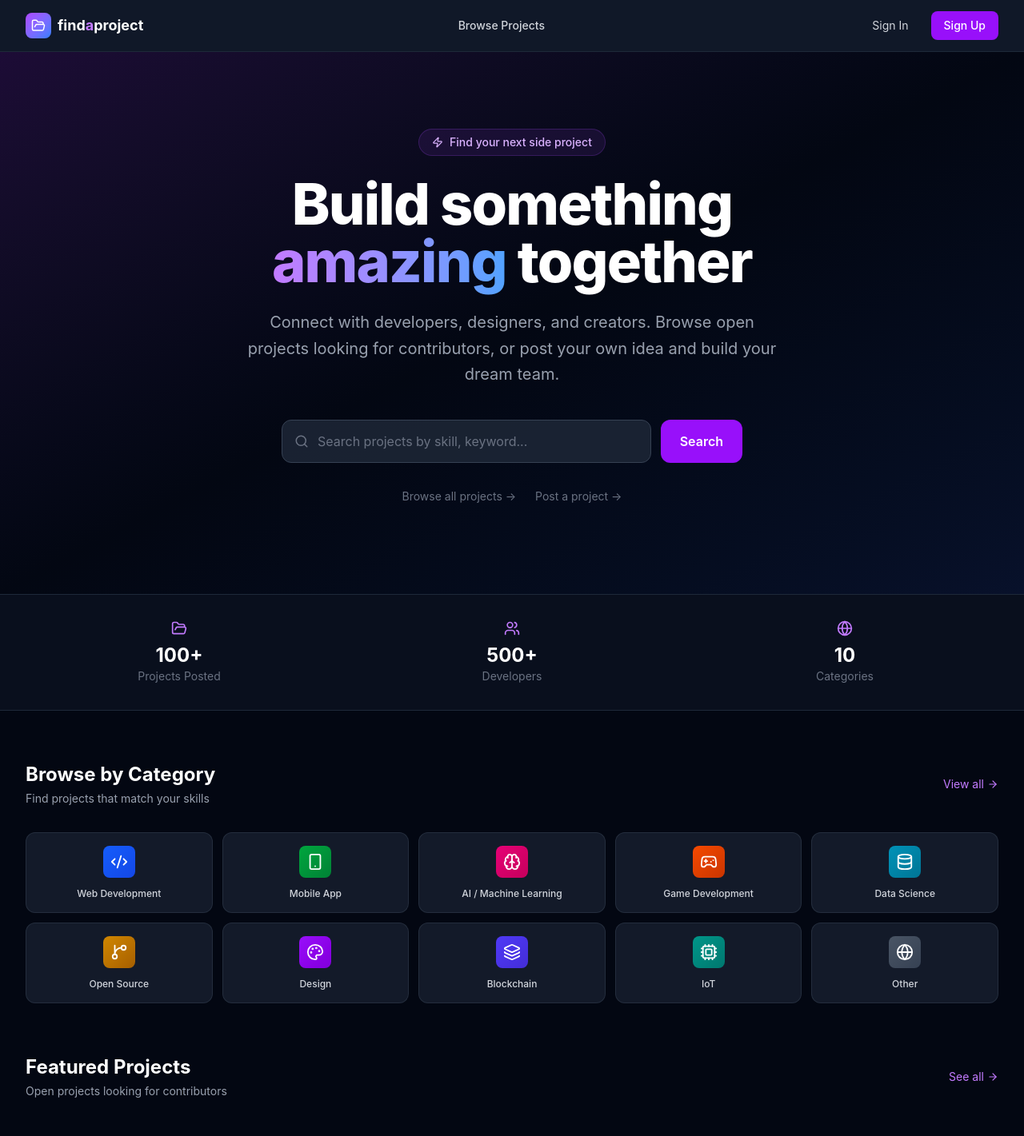
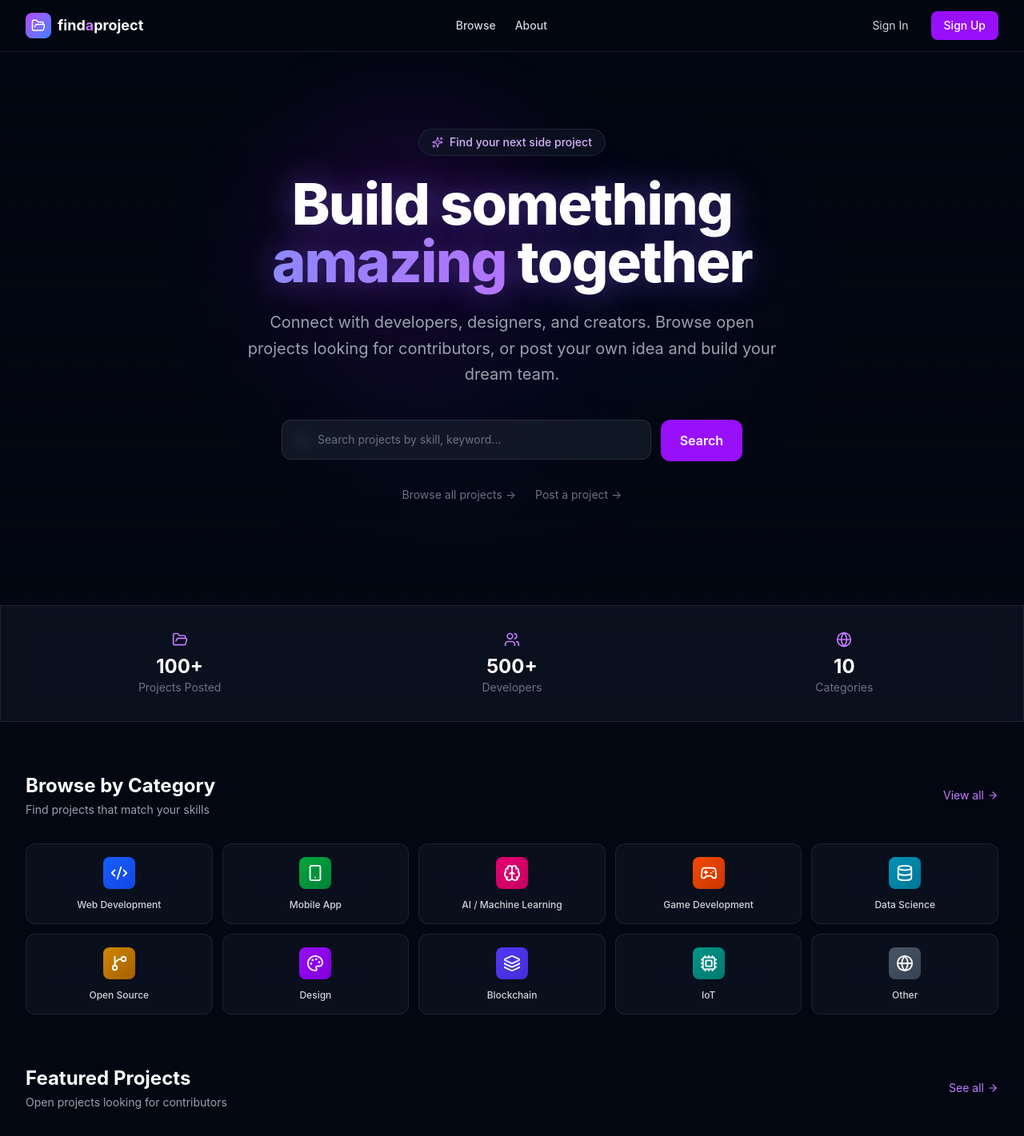
Before and after one commit to Hansade2005/findamproject, a React (Vite) app: page / in a window 1280 px wide. Shown: the top 1421 px of the page at 80% size. Built offline with nearby package versions, Linux system fonts and the light colour scheme.

Commit message:
Add glassmorphism effects to CSS, Navbar, ProjectCard, Home, and Browse pages

```diff
--- a/src/components/Navbar.tsx
+++ b/src/components/Navbar.tsx
@@ -1,6 +1,6 @@
 import { useState } from 'react';
 import { Link, useNavigate, useLocation } from 'react-router-dom';
-import { Menu, X, FolderOpen, LogOut, User, PlusCircle, Search } from 'lucide-react';
+import { Menu, X, FolderOpen, LogOut, User, PlusCircle, Search, LayoutDashboard, Bell } from 'lucide-react';
 import { useAuth } from '../context/AuthContext';
 
 export default function Navbar() {
@@ -21,12 +21,12 @@ export default function Navbar() {
       : 'text-gray-300 hover:text-white';
 
   return (
-    <nav className="bg-gray-900 border-b border-gray-800 sticky top-0 z-50">
+    <nav className="glass-navbar sticky top-0 z-50">
       <div className="max-w-7xl mx-auto px-4 sm:px-6 lg:px-8">
         <div className="flex items-center justify-between h-16">
           {/* Logo */}
-          <Link to="/" className="flex items-center gap-2">
-            <div className="w-8 h-8 rounded-lg bg-gradient-to-br from-purple-500 to-blue-500 flex items-center justify-center">
+          <Link to="/" className="flex items-center gap-2 group">
+            <div className="w-8 h-8 rounded-lg bg-gradient-to-br from-purple-500 to-blue-500 flex items-center justify-center group-hover:shadow-lg group-hover:shadow-purple-500/25 transition-shadow">
               <FolderOpen size={18} className="text-white" />
             </div>
             <span className="text-white font-bold text-lg">
@@ -37,31 +37,45 @@ export default function Navbar() {
           {/* Desktop nav */}
           <div className="hidden md:flex items-center gap-6">
             <Link to="/browse" className={`text-sm font-medium transition-colors ${isActive('/browse')}`}>
-              Browse Projects
+              Browse
             </Link>
             {currentUser && (
               <>
+                <Link to="/dashboard" className={`text-sm font-medium transition-colors ${isActive('/dashboard')}`}>
+                  Dashboard
+                </Link>
                 <Link to="/post" className={`text-sm font-medium transition-colors ${isActive('/post')}`}>
-                  Post a Project
+                  Post Project
                 </Link>
-                <Link to="/profile" className={`text-sm font-medium transition-colors ${isActive('/profile')}`}>
-                  My Profile
+                <Link to="/messages" className={`text-sm font-medium transition-colors ${isActive('/messages')}`}>
+                  Messages
                 </Link>
               </>
             )}
+            <Link to="/about" className={`text-sm font-medium transition-colors ${isActive('/about')}`}>
+              About
+            </Link>
           </div>
 
           {/* Desktop auth */}
           <div className="hidden md:flex items-center gap-3">
             {currentUser ? (
               <div className="flex items-center gap-3">
-                <span className="text-gray-400 text-sm">Hi, {currentUser.name.split(' ')[0]}</span>
+                <Link to="/notifications" className="relative text-gray-400 hover:text-white transition-colors p-1">
+                  <Bell size={18} />
+                  <span className="absolute -top-0.5 -right-0.5 w-2 h-2 bg-purple-500 rounded-full"></span>
+                </Link>
+                <Link to="/profile" className="flex items-center gap-2 glass-light rounded-full px-3 py-1.5 hover:border-purple-500/40 transition-all">
+                  <div className="w-6 h-6 rounded-full bg-gradient-to-br from-purple-500 to-blue-500 flex items-center justify-center text-xs text-white font-bold">
+                    {currentUser.name.charAt(0)}
+                  </div>
+                  <span className="text-gray-300 text-sm">{currentUser.name.split(' ')[0]}</span>
+                </Link>
                 <button
                   onClick={handleLogout}
                   className="flex items-center gap-1.5 text-sm text-gray-400 hover:text-white transition-colors"
                 >
                   <LogOut size={16} />
-                  Logout
                 </button>
               </div>
             ) : (
@@ -74,7 +88,7 @@ export default function Navbar() {
                 </Link>
                 <Link
                   to="/signup"
-                  className="text-sm bg-purple-600 hover:bg-purple-700 text-white px-4 py-2 rounded-lg transition-colors font-medium"
+                  className="text-sm bg-purple-600 hover:bg-purple-700 text-white px-4 py-2 rounded-lg transition-all font-medium hover:shadow-lg hover:shadow-purple-600/25"
                 >
                   Sign Up
                 </Link>
@@ -94,57 +108,35 @@ export default function Navbar() {
 
       {/* Mobile menu */}
       {menuOpen && (
-        <div className="md:hidden bg-gray-900 border-t border-gray-800 px-4 py-4 space-y-3">
-          <Link
-            to="/browse"
-            onClick={() => setMenuOpen(false)}
-            className="flex items-center gap-2 text-gray-300 hover:text-white py-2"
-          >
-            <Search size={16} />
-            Browse Projects
+        <div className="md:hidden glass border-t border-gray-700/30 px-4 py-4 space-y-3">
+          <Link to="/browse" onClick={() => setMenuOpen(false)} className="flex items-center gap-2 text-gray-300 hover:text-white py-2">
+            <Search size={16} /> Browse Projects
+          </Link>
+          <Link to="/about" onClick={() => setMenuOpen(false)} className="flex items-center gap-2 text-gray-300 hover:text-white py-2">
+            <FolderOpen size={16} /> About
           </Link>
           {currentUser ? (
             <>
-              <Link
-                to="/post"
-                onClick={() => setMenuOpen(false)}
-                className="flex items-center gap-2 text-gray-300 hover:text-white py-2"
-              >
-                <PlusCircle size={16} />
-                Post a Project
+              <Link to="/dashboard" onClick={() => setMenuOpen(false)} className="flex items-center gap-2 text-gray-300 hover:text-white py-2">
+                <LayoutDashboard size={16} /> Dashboard
               </Link>
-              <Link
-                to="/profile"
-                onClick={() => setMenuOpen(false)}
-                className="flex items-center gap-2 text-gray-300 hover:text-white py-2"
-              >
-                <User size={16} />
-                My Profile
+              <Link to="/post" onClick={() => setMenuOpen(false)} className="flex items-center gap-2 text-gray-300 hover:text-white py-2">
+                <PlusCircle size={16} /> Post Project
               </Link>
-              <button
-                onClick={handleLogout}
-                className="flex items-center gap-2 text-gray-300 hover:text-white py-2 w-full text-left"
-              >
-                <LogOut size={16} />
-                Logout
+              <Link to="/messages" onClick={() => setMenuOpen(false)} className="flex items-center gap-2 text-gray-300 hover:text-white py-2">
+                <Bell size={16} /> Messages
+              </Link>
+              <Link to="/profile" onClick={() => setMenuOpen(false)} className="flex items-center gap-2 text-gray-300 hover:text-white py-2">
+                <User size={16} /> Profile
+              </Link>
+              <button onClick={handleLogout} className="flex items-center gap-2 text-gray-300 hover:text-white py-2 w-full text-left">
+                <LogOut size={16} /> Logout
               </button>
             </>
           ) : (
             <>
-              <Link
-                to="/login"
-                onClick={() => setMenuOpen(false)}
-                className="block text-gray-300 hover:text-white py-2"
-              >
-                Sign In
-              </Link>
-              <Link
-                to="/signup"
-                onClick={() => setMenuOpen(false)}
-                className="block bg-purple-600 hover:bg-purple-700 text-white px-4 py-2 rounded-lg text-center font-medium"
-              >
-                Sign Up
-              </Link>
+              <Link to="/login" onClick={() => setMenuOpen(false)} className="block text-gray-300 hover:text-white py-2">Sign In</Link>
+              <Link to="/signup" onClick={() => setMenuOpen(false)} className="block bg-purple-600 hover:bg-purple-700 text-white px-4 py-2 rounded-lg text-center font-medium">Sign Up</Link>
             </>
           )}
         </div>
--- a/src/index.css
+++ b/src/index.css
@@ -7,8 +7,8 @@
 
   body {
     font-family: -apple-system, BlinkMacSystemFont, 'Segoe UI', Roboto, 'Inter', sans-serif;
-    background-color: #f5f5f5;
-    color: #1a1a1a;
+    background-color: #030712;
+    color: #e5e7eb;
     margin: 0;
     padding: 0;
   }
@@ -16,6 +16,22 @@
   a {
     text-decoration: none;
     color: inherit;
+  }
+
+  /* Custom scrollbar */
+  ::-webkit-scrollbar {
+    width: 8px;
+    height: 8px;
+  }
+  ::-webkit-scrollbar-track {
+    background: #111827;
+  }
+  ::-webkit-scrollbar-thumb {
+    background: #374151;
+    border-radius: 4px;
+  }
+  ::-webkit-scrollbar-thumb:hover {
+    background: #4b5563;
   }
 }
 
@@ -34,6 +50,99 @@
   }
 }
 
+/* Glassmorphism utilities */
+.glass {
+  background: rgba(17, 24, 39, 0.6);
+  backdrop-filter: blur(16px);
+  -webkit-backdrop-filter: blur(16px);
+  border: 1px solid rgba(75, 85, 99, 0.3);
+}
+
+.glass-light {
+  background: rgba(31, 41, 55, 0.4);
+  backdrop-filter: blur(12px);
+  -webkit-backdrop-filter: blur(12px);
+  border: 1px solid rgba(75, 85, 99, 0.2);
+}
+
+.glass-card {
+  background: rgba(17, 24, 39, 0.5);
+  backdrop-filter: blur(20px);
+  -webkit-backdrop-filter: blur(20px);
+  border: 1px solid rgba(75, 85, 99, 0.3);
+  transition: all 0.3s ease;
+}
+
+.glass-card:hover {
+  background: rgba(17, 24, 39, 0.7);
+  border-color: rgba(139, 92, 246, 0.4);
+  box-shadow: 0 8px 32px rgba(139, 92, 246, 0.1), 0 0 0 1px rgba(139, 92, 246, 0.1);
+  transform: translateY(-2px);
+}
+
+.glass-navbar {
+  background: rgba(3, 7, 18, 0.8);
+  backdrop-filter: blur(20px);
+  -webkit-backdrop-filter: blur(20px);
+  border-bottom: 1px solid rgba(75, 85, 99, 0.3);
+}
+
+.glass-input {
+  background: rgba(31, 41, 55, 0.5);
+  backdrop-filter: blur(8px);
+  -webkit-backdrop-filter: blur(8px);
+  border: 1px solid rgba(75, 85, 99, 0.4);
+  transition: all 0.2s ease;
+}
+
+.glass-input:focus {
+  border-color: rgba(139, 92, 246, 0.6);
+  box-shadow: 0 0 0 3px rgba(139, 92, 246, 0.15);
+  outline: none;
+}
+
+/* Glow effects */
+.glow-purple {
+  box-shadow: 0 0 20px rgba(139, 92, 246, 0.3), 0 0 60px rgba(139, 92, 246, 0.1);
+}
+
+.glow-text {
+  text-shadow: 0 0 40px rgba(139, 92, 246, 0.5);
+}
+
+/* Animated gradient background */
+.animated-bg {
+  background-size: 400% 400%;
+  animation: gradient-shift 15s ease infinite;
+}
+
+@keyframes gradient-shift {
+  0% { background-position: 0% 50%; }
+  50% { background-position: 100% 50%; }
+  100% { background-position: 0% 50%; }
+}
+
+/* Floating animation */
+@keyframes float {
+  0%, 100% { transform: translateY(0); }
+  50% { transform: translateY(-10px); }
+}
+
+.animate-float {
+  animation: float 6s ease-in-out infinite;
+}
+
+/* Pulse glow */
+@keyframes pulse-glow {
+  0%, 100% { opacity: 0.4; }
+  50% { opacity: 0.8; }
+}
+
+.animate-pulse-glow {
+  animation: pulse-glow 4s ease-in-out infinite;
+}
+
+/* Scrollbar hide */
 .scrollbar-hide::-webkit-scrollbar {
   display: none;
 }
@@ -41,3 +150,20 @@
   -ms-overflow-style: none;
   scrollbar-width: none;
 }
+
+/* Gradient border effect */
+.gradient-border {
+  position: relative;
+}
+.gradient-border::before {
+  content: '';
+  position: absolute;
+  inset: 0;
+  border-radius: inherit;
+  padding: 1px;
+  background: linear-gradient(135deg, rgba(139, 92, 246, 0.5), rgba(59, 130, 246, 0.5));
+  -webkit-mask: linear-gradient(#fff 0 0) content-box, linear-gradient(#fff 0 0);
+  -webkit-mask-composite: xor;
+  mask-composite: exclude;
+  pointer-events: none;
+}
--- a/src/pages/Browse.tsx
+++ b/src/pages/Browse.tsx
@@ -67,7 +67,7 @@ export default function Browse() {
   return (
     <div className="min-h-screen bg-gray-950">
       {/* Header */}
-      <div className="bg-gray-900 border-b border-gray-800">
+      <div className="glass border-b border-white/5">
         <div className="max-w-7xl mx-auto px-4 sm:px-6 lg:px-8 py-8">
           <h1 className="text-3xl font-bold text-white mb-2">Browse Projects</h1>
           <p className="text-gray-400">
@@ -84,7 +84,7 @@ export default function Browse() {
                 value={localQuery}
                 onChange={(e) => setLocalQuery(e.target.value)}
                 placeholder="Search by title, skill, or keyword..."
-                className="w-full bg-gray-800 border border-gray-700 rounded-lg pl-10 pr-4 py-2.5 text-white placeholder-gray-500 focus:outline-none focus:border-purple-500 text-sm"
+                className="w-full glass-input rounded-lg pl-10 pr-4 py-2.5 text-white placeholder-gray-500 text-sm"
               />
             </div>
             <button
@@ -112,7 +112,7 @@ export default function Browse() {
       <div className="max-w-7xl mx-auto px-4 sm:px-6 lg:px-8 py-6">
         {/* Filter bar */}
         {showFilters && (
-          <div className="bg-gray-800/60 border border-gray-700/50 rounded-xl p-5 mb-6">
+          <div className="glass rounded-xl p-5 mb-6">
             <div className="grid grid-cols-1 sm:grid-cols-2 gap-4">
               <div>
                 <label className="block text-sm font-medium text-gray-300 mb-2">Category</label>
--- a/src/pages/Home.tsx
+++ b/src/pages/Home.tsx
@@ -3,7 +3,7 @@ import { Link, useNavigate } from 'react-router-dom';
 import {
   Search, ArrowRight, Code2, Smartphone, Brain, Gamepad2,
   Database, GitBranch, Palette, Layers, Cpu, Globe,
-  Users, FolderOpen, Zap,
+  Users, FolderOpen, Zap, Sparkles,
 } from 'lucide-react';
 import { getAllProjects } from '../services/db';
 import type { Project } from '../types';
@@ -36,7 +36,7 @@ export default function Home() {
   useEffect(() => {
     getAllProjects().then((projects) => {
       const open = projects.filter((p) => p.status === 'open');
-      setFeaturedProjects(open.slice(0, 3));
+      setFeaturedProjects(open.slice(0, 6));
     });
   }, []);
 
@@ -53,19 +53,24 @@ export default function Home() {
     <div className="min-h-screen bg-gray-950">
       {/* Hero */}
       <section className="relative overflow-hidden">
-        <div className="absolute inset-0 bg-gradient-to-br from-purple-900/30 via-gray-950 to-blue-900/20" />
-        <div className="absolute inset-0 bg-[radial-gradient(ellipse_at_top,_var(--tw-gradient-stops))] from-purple-800/10 via-transparent to-transparent" />
+        {/* Animated background orbs */}
+        <div className="absolute inset-0">
+          <div className="absolute top-20 left-1/4 w-96 h-96 bg-purple-600/20 rounded-full blur-3xl animate-pulse-glow" />
+          <div className="absolute top-40 right-1/4 w-80 h-80 bg-blue-600/15 rounded-full blur-3xl animate-pulse-glow" style={{ animationDelay: '2s' }} />
+          <div className="absolute bottom-10 left-1/3 w-72 h-72 bg-indigo-600/10 rounded-full blur-3xl animate-pulse-glow" style={{ animationDelay: '4s' }} />
+        </div>
+        <div className="absolute inset-0 bg-gradient-to-b from-transparent via-gray-950/50 to-gray-950" />
 
-        <div className="relative max-w-7xl mx-auto px-4 sm:px-6 lg:px-8 pt-24 pb-28">
+        <div className="relative max-w-7xl mx-auto px-4 sm:px-6 lg:px-8 pt-24 pb-32">
           <div className="text-center max-w-3xl mx-auto">
-            <div className="inline-flex items-center gap-2 bg-purple-500/10 border border-purple-500/20 rounded-full px-4 py-1.5 text-purple-300 text-sm font-medium mb-6">
-              <Zap size={14} />
+            <div className="inline-flex items-center gap-2 glass rounded-full px-4 py-1.5 text-purple-300 text-sm font-medium mb-6">
+              <Sparkles size={14} className="text-purple-400" />
               Find your next side project
             </div>
 
-            <h1 className="text-5xl sm:text-6xl lg:text-7xl font-extrabold text-white mb-6 tracking-tight leading-none">
+            <h1 className="text-5xl sm:text-6xl lg:text-7xl font-extrabold text-white mb-6 tracking-tight leading-none glow-text">
               Build something{' '}
-              <span className="bg-gradient-to-r from-purple-400 to-blue-400 bg-clip-text text-transparent">
+              <span className="bg-gradient-to-r from-purple-400 via-blue-400 to-purple-400 bg-clip-text text-transparent animated-bg">
                 amazing
               </span>{' '}
               together
@@ -84,12 +89,12 @@ export default function Home() {
                   value={searchQuery}
                   onChange={(e) => setSearchQuery(e.target.value)}
                   placeholder="Search projects by skill, keyword..."
-                  className="w-full bg-gray-800/80 border border-gray-700 rounded-xl pl-11 pr-4 py-3.5 text-white placeholder-gray-500 focus:outline-none focus:border-purple-500 focus:ring-1 focus:ring-purple-500/50 transition-colors"
+                  className="w-full glass-input rounded-xl pl-11 pr-4 py-3.5 text-white placeholder-gray-500 text-sm"
                 />
               </div>
               <button
                 type="submit"
-                className="bg-purple-600 hover:bg-purple-700 text-white px-6 py-3.5 rounded-xl font-semibold transition-colors whitespace-nowrap"
+                className="bg-purple-600 hover:bg-purple-700 text-white px-6 py-3.5 rounded-xl font-semibold transition-all whitespace-nowrap hover:shadow-lg hover:shadow-purple-600/25"
               >
                 Search
               </button>
@@ -104,7 +109,7 @@ export default function Home() {
       </section>
 
       {/* Stats */}
-      <section className="border-y border-gray-800 bg-gray-900/50">
+      <section className="glass border-y border-white/5">
         <div className="max-w-7xl mx-auto px-4 sm:px-6 lg:px-8 py-8">
           <div className="grid grid-cols-3 gap-8 text-center">
             {[
@@ -141,7 +146,7 @@ export default function Home() {
               to={`/browse?category=${encodeURIComponent(label)}`}
               className="group"
             >
-              <div className="bg-gray-800/60 border border-gray-700/50 rounded-xl p-4 text-center hover:border-purple-500/50 hover:bg-gray-800 transition-all duration-200">
+              <div className="glass-card rounded-xl p-4 text-center">
                 <div className={`w-10 h-10 rounded-lg bg-gradient-to-br ${gradient} flex items-center justify-center mx-auto mb-3 text-white group-hover:scale-110 transition-transform`}>
                   {icon}
                 </div>
@@ -165,13 +170,13 @@ export default function Home() {
         </div>
 
         {featuredProjects.length > 0 ? (
-          <div className="grid grid-cols-1 md:grid-cols-3 gap-5">
+          <div className="grid grid-cols-1 md:grid-cols-2 lg:grid-cols-3 gap-5">
             {featuredProjects.map((project) => (
               <ProjectCard key={project.id} project={project} />
             ))}
           </div>
         ) : (
-          <div className="text-center py-16 text-gray-500">
+          <div className="glass rounded-xl text-center py-16 text-gray-500">
             <FolderOpen size={40} className="mx-auto mb-3 opacity-40" />
             <p>No projects yet. Be the first to post one!</p>
             <Link to="/post" className="mt-4 inline-block text-purple-400 hover:text-purple-300">
@@ -182,7 +187,12 @@ export default function Home() {
       </section>
 
       {/* CTA */}
-      <section className="bg-gradient-to-r from-purple-900/40 to-blue-900/40 border-y border-purple-800/30">
+      <section className="relative overflow-hidden">
+        <div className="absolute inset-0 bg-gradient-to-r from-purple-900/30 to-blue-900/30" />
+        <div className="absolute inset-0">
+          <div className="absolute top-0 left-1/2 w-96 h-32 bg-purple-600/20 rounded-full blur-3xl" />
+        </div>
+        <div className="relative glass border-y border-purple-500/10">
           <div className="max-w-7xl mx-auto px-4 sm:px-6 lg:px-8 py-16 text-center">
             <h2 className="text-3xl font-bold text-white mb-4">Have a project idea?</h2>
             <p className="text-gray-400 mb-8 max-w-lg mx-auto">
@@ -190,10 +200,11 @@ export default function Home() {
             </p>
             <Link
               to="/post"
-            className="inline-flex items-center gap-2 bg-purple-600 hover:bg-purple-700 text-white px-8 py-3.5 rounded-xl font-semibold transition-colors"
+              className="inline-flex items-center gap-2 bg-purple-600 hover:bg-purple-700 text-white px-8 py-3.5 rounded-xl font-semibold transition-all hover:shadow-lg hover:shadow-purple-600/25"
             >
               Post a Project <ArrowRight size={18} />
             </Link>
+          </div>
         </div>
       </section>
     </div>
```
Also changed, not shown: src/components/ProjectCard.tsx (+19 -19 lines). Lines whose indentation alone changed are shown as unchanged.
